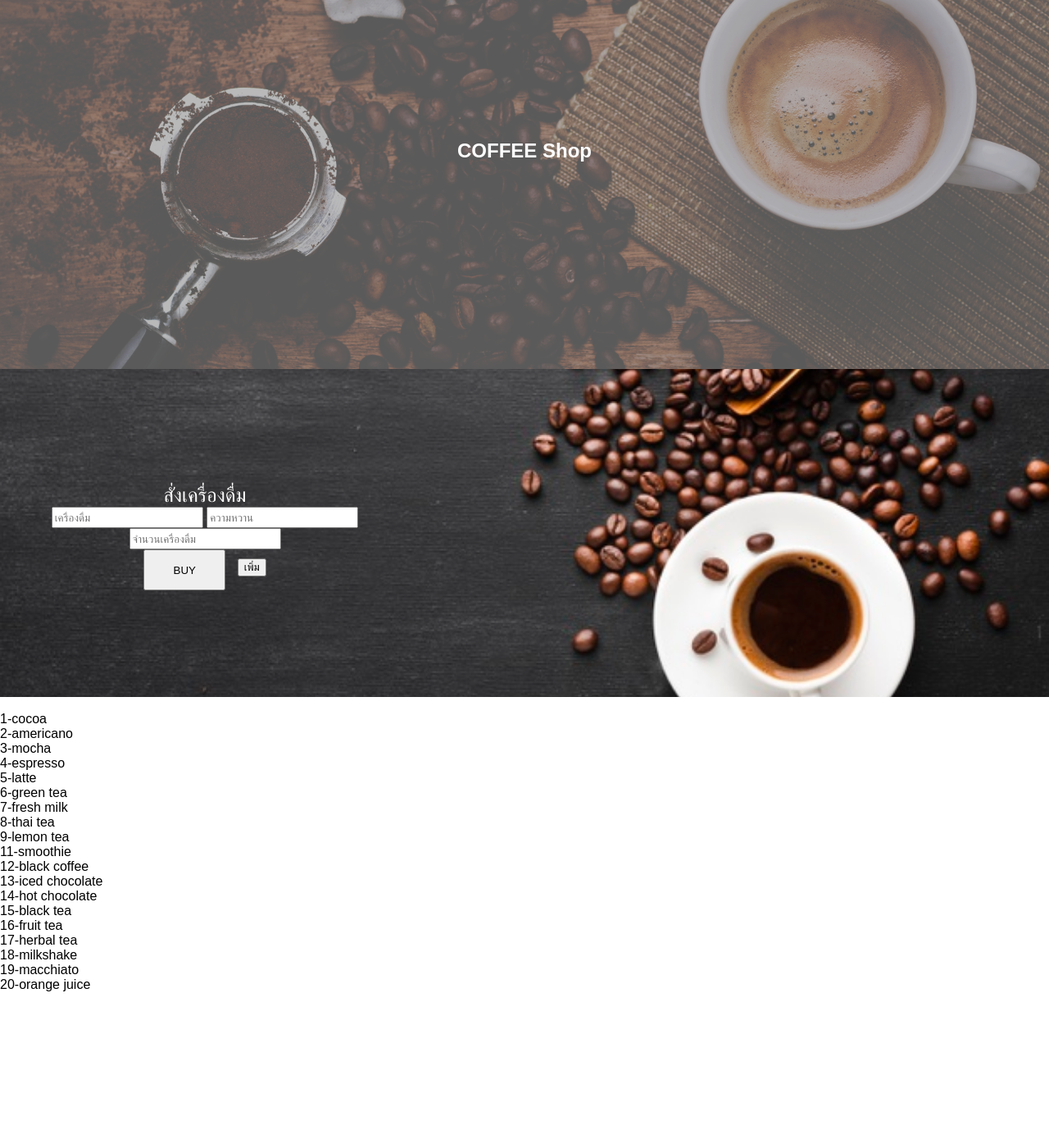
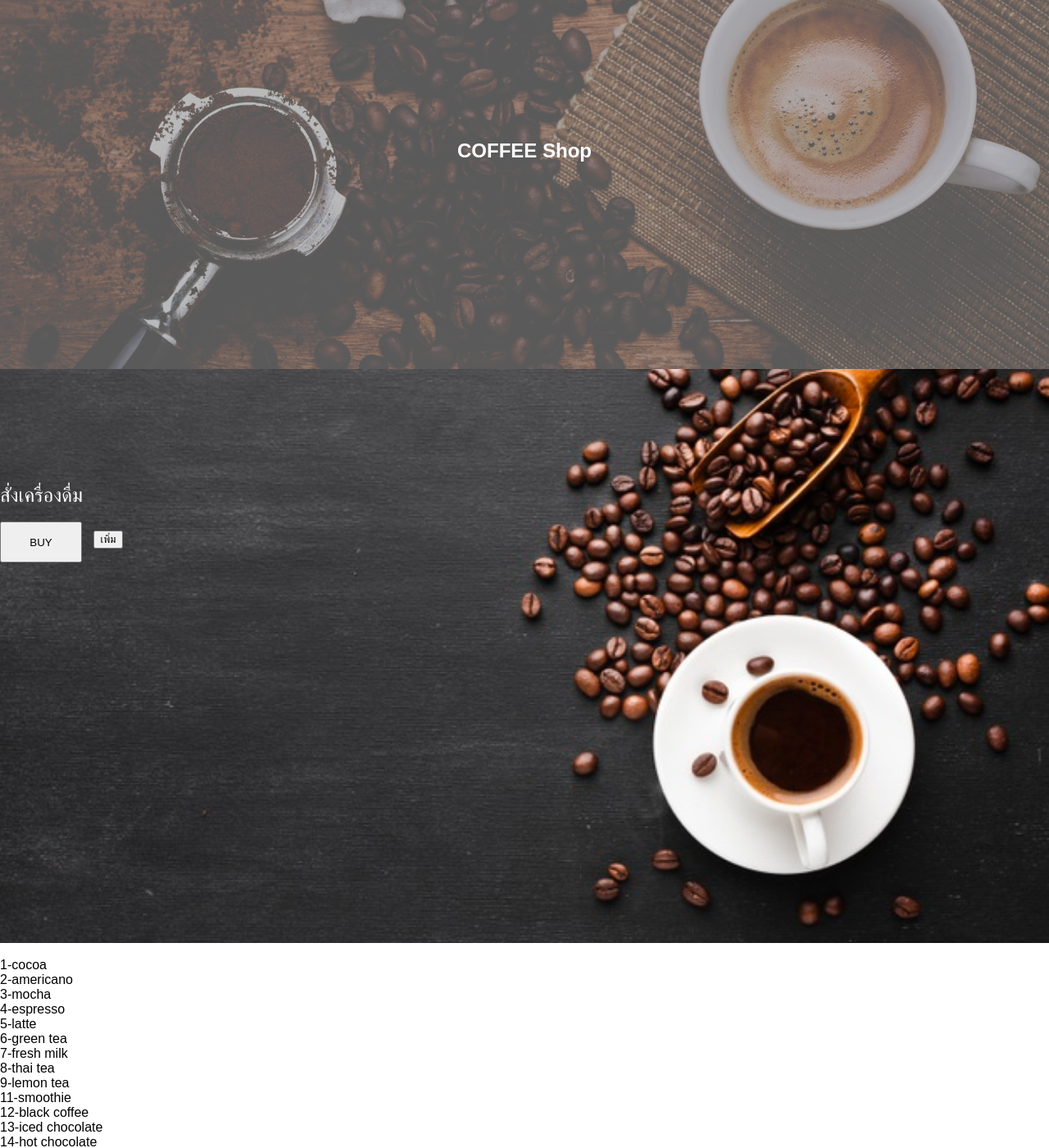
Before and after one commit to KantaphonBoth/TermProjectFinal, a PHP site: page /coffee.php in a window 1280 px wide. Shown: the top 1400 px of the page at 82% size. Before the commit the page ends 1209 px from the top, so only its background shows below. Run offline with PHP 8.4, Linux system fonts and the light colour scheme; data comes from the database, SQL or seed files in the repository; some web fonts are replaced.

Commit message:
edit oder.php and coffee.php

```diff
--- a/coffee.php
+++ b/coffee.php
@@ -1,3 +1,4 @@
+
 <!DOCTYPE html>
 <html lang="en">
 <head>
@@ -39,11 +40,11 @@ if(! $conn ){
 <script type="text/javascript">
 
 $(document).ready(function(){
-    var max = 10;
+    var max = 5;
     var add = $('.add_button');
     var wrapper = $('.field_wrapper');
-    var field = '<div> <input type="text" name="buyname[]" placeholder="เครื่องดื่ม"/> <input type="text" name="try[]" placeholder="ความหวาน"/> <input type="text" name="number[]" placeholder="จำนวนเครื่องดื่ม"/> <a class="remove_button"><input type="button" value="remove"/></a></div>';
-    var x = 1;
+    var field = '<div ><input type="text" name="buyname[]" placeholder="เครื่องดื่ม"/><a class="remove_button"><input type="button" value="remove"/></a></div>';
+    var x = 0;
 
     $(add).click(function(){
         if(x < max){
@@ -65,11 +66,10 @@ $(document).ready(function(){
             <div class="info1_text">
                 <h1>สั่งเครื่องดื่ม</h1>
             <form action="order.php" method="post">
+            <br>
                 <div class="field_wrapper">
-                <input  type="text" name="buyname[]" id="buyname" placeholder="เครื่องดื่ม" />
-                <input  type="text" name="try[]" id="try" placeholder="ความหวาน"/>
-                <input  type="text" name="number[]" id="number" placeholder="จำนวนเครื่องดื่ม" />
-                </div>
+
+            </div>
             <input type="submit" name="submit" value="BUY" style="width:100px;height:50px"/>
             <a class="add_button"><input type="button"value="เพิ่ม" /></a>
             </form>
--- a/css/style.css
+++ b/css/style.css
@@ -87,7 +87,7 @@ body {
 
 .info1 {
     width: 100%;
-    height: 400px;
+    height: 700px;
     background: rgb(117, 98, 77) url(../img/2.jpg) no-repeat;
     background-position: center center;
     background-size: cover;
@@ -100,8 +100,7 @@ body {
     float: left;
 }
 .info1_text {
-    text-align: center;
-    width: 500px;
+    width: 800px;
     float: left;
     margin-right: 0px;
     margin-top: 140px;
```
Also changed, not shown: order.php (+68 -0 lines).
